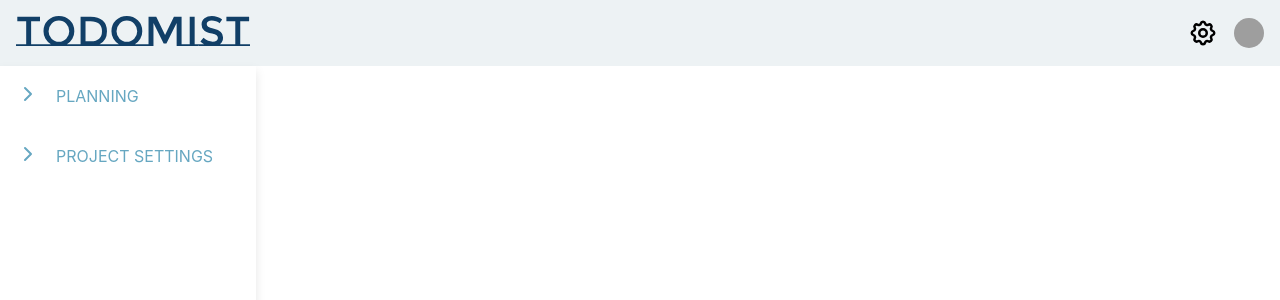
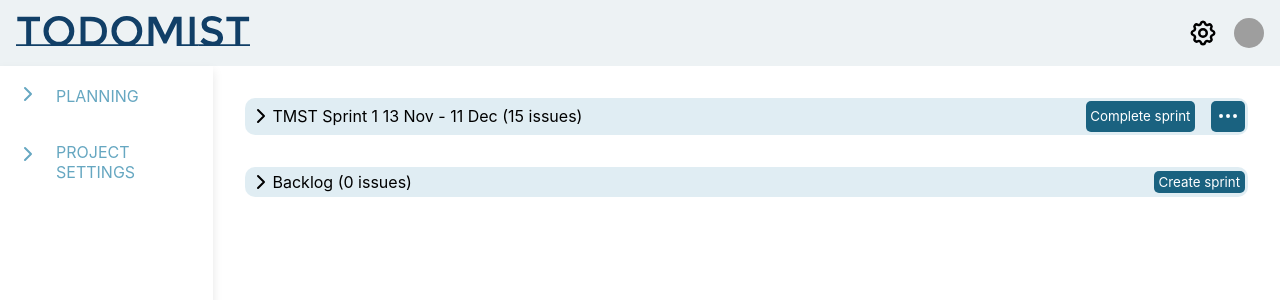
Before and after one commit to kp2129/todomist, a React (Create React App) app in the folder frontend/: page / in a window 1280 px wide. Shown: the top 300 px of the page. Built offline with nearby package versions, Linux system fonts and the light colour scheme; grey boxes are pictures that could not be loaded.

Commit message:
backbord

```diff
--- a/frontend/src/App.js
+++ b/frontend/src/App.js
@@ -2,6 +2,7 @@
 import './style/index.css';
 import Aside from './components/aside';
 import Navbar from './components/navbar';
+import Backlog from './components/pages/backlog';
 
 
 
@@ -9,9 +10,9 @@
   return (
     <>
       <Navbar />
-
       <main>
         <Aside />
+        <Backlog />
       </main>
     </>
   );
--- /dev/null
+++ b/frontend/src/components/pages/backlog.js
@@ -0,0 +1,33 @@
+import React from 'react'
+import '../../style/index.css';
+import { IconChevronRight, IconDots } from '@tabler/icons-react';
+
+
+function Backlog() {
+    return (
+        <>
+            <div className='backlog'>
+                <div className='sprints'>
+                    <div className='left-side-sprint'>
+                        <IconChevronRight /> <p>TMST Sprint 1  13 Nov - 11 Dec (15 issues)</p>
+                    </div>
+                    <div className='right-side-sprint'>
+                        <button>Complete sprint</button>
+                        <button><IconDots /></button>
+                    </div>
+                </div>
+                <div className='sprints'>
+                    <div className='left-side-sprint'>
+                        <IconChevronRight /> <p>Backlog (0 issues)</p>
+                    </div>
+                    <div className='right-side-sprint'>
+                        <button>Create sprint</button>
+                    </div>
+                </div>
+            </div>
+        </>
+    )
+
+}
+
+export default Backlog;
--- a/frontend/src/components/pages/projects.js
+++ b/frontend/src/components/pages/projects.js
@@ -1,7 +1,7 @@
 import React from 'react'
 import '../style/index.css';
 
-function projects() {
+function Projects() {
   return (
     <>
 
@@ -10,4 +10,4 @@
 
 }
 
-export default projects;
+export default Projects;
--- a/frontend/src/style/index.css
+++ b/frontend/src/style/index.css
@@ -113,3 +113,42 @@
     justify-content: center;
     gap: 0.5rem;
 }
+
+
+
+.backlog{
+    width: -webkit-fill-available;
+    flex: 1;
+}
+
+.sprints{
+    display: flex;
+    align-items: center;
+    background-color: rgb(102, 167 , 193 , 0.2);
+    border-radius: 10px;
+    margin: 2em;
+    padding: 0.2rem;
+    justify-content: space-between;
+}
+
+.right-side-sprint{
+    display: flex;
+    gap: 1rem;
+}
+
+.left-side-sprint{
+    display: flex;
+    align-items: center;
+}
+
+.right-side-sprint > button{
+    /* text-decoration: none; */
+    border-style: none;
+    background-color: #1A6280;
+    color: white;
+    padding: 0.2rem 0.3rem 0.2rem 0.3rem;
+    border-radius: 5px;
+    display: flex;
+    align-items: center;
+    gap: 1rem;
+}
```
